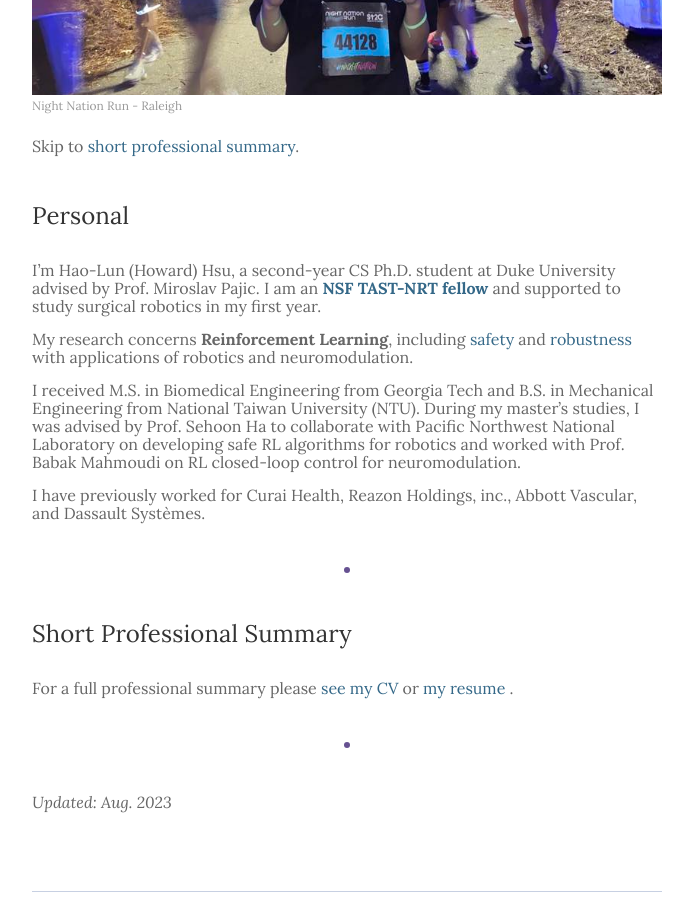
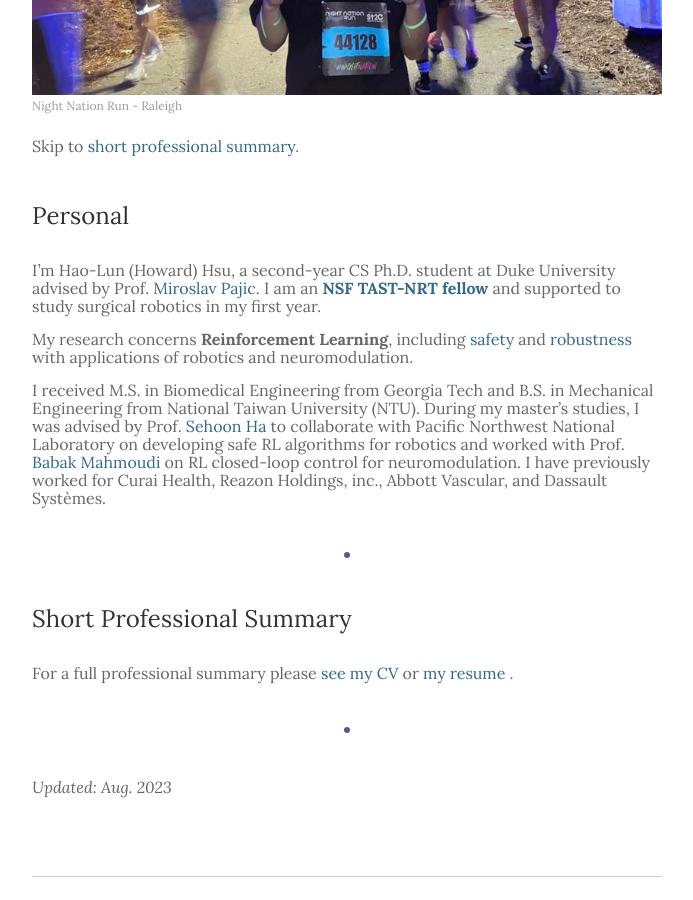
Before and after one commit to hlhsu/hlhsu_new.github.io, a Jekyll site: the page built from _pages/1_about.md, in a window 1280 px wide and 900 px high, scrolled down 538 px. Shown: the whole window, without its empty margins (293-986 px from the left). Built offline with Jekyll 4.4.1, drawn with Linux system fonts in a browser that asks for light colours; part of the change alters nothing that is shown.

```diff
--- a/_pages/1_about.md
+++ b/_pages/1_about.md
@@ -10,13 +10,11 @@ Skip to [short professional summary](#prof).
 
 ### Personal
 
-I’m Hao-Lun (Howard) Hsu, a second-year CS Ph.D. student at Duke University advised by Prof. Miroslav Pajic. I am an <b><a href="https://tast-nrt.pratt.duke.edu/">NSF TAST-NRT fellow</a></b> and supported to study surgical robotics in my first year.
+I’m Hao-Lun (Howard) Hsu, a second-year CS Ph.D. student at Duke University advised by Prof. [Miroslav Pajic](https://scholar.google.com/citations?hl=en&user=Fbn21-8AAAAJ&view_op=list_works&sortby=pubdate). I am an <b><a href="https://tast-nrt.pratt.duke.edu/">NSF TAST-NRT fellow</a></b> and supported to study surgical robotics in my first year.
 
 My research concerns **Reinforcement Learning**, including [safety](https://arxiv.org/abs/2109.14325) and [robustness]([https://drive.google.com/open?id=1DjsDccl-Dc8x3vqGcyw5Iu1aja2uZd6A&authuser=shokawano5%40gmail.com&usp=drive_fs](https://arxiv.org/abs/2306.07408)) with applications of robotics and neuromodulation.
 
-I received M.S. in Biomedical Engineering from Georgia Tech and B.S. in Mechanical Engineering from National Taiwan University (NTU). During my master's studies, I was advised by Prof. Sehoon Ha to collaborate with Pacific Northwest National Laboratory on developing safe RL algorithms for robotics and worked with Prof. Babak Mahmoudi on RL closed-loop control for neuromodulation.
-
-I have previously worked for Curai Health, Reazon Holdings, inc., Abbott Vascular, and Dassault Systèmes.
+I received M.S. in Biomedical Engineering from Georgia Tech and B.S. in Mechanical Engineering from National Taiwan University (NTU). During my master's studies, I was advised by Prof. [Sehoon Ha](https://scholar.google.com.sg/citations?user=Q6F3O0sAAAAJ&hl=en) to collaborate with Pacific Northwest National Laboratory on developing safe RL algorithms for robotics and worked with Prof. [Babak Mahmoudi](https://scholar.google.com/citations?user=xHDleCQAAAAJ&hl=en) on RL closed-loop control for neuromodulation. I have previously worked for Curai Health, Reazon Holdings, inc., Abbott Vascular, and Dassault Systèmes.
 
 
 ***
```
